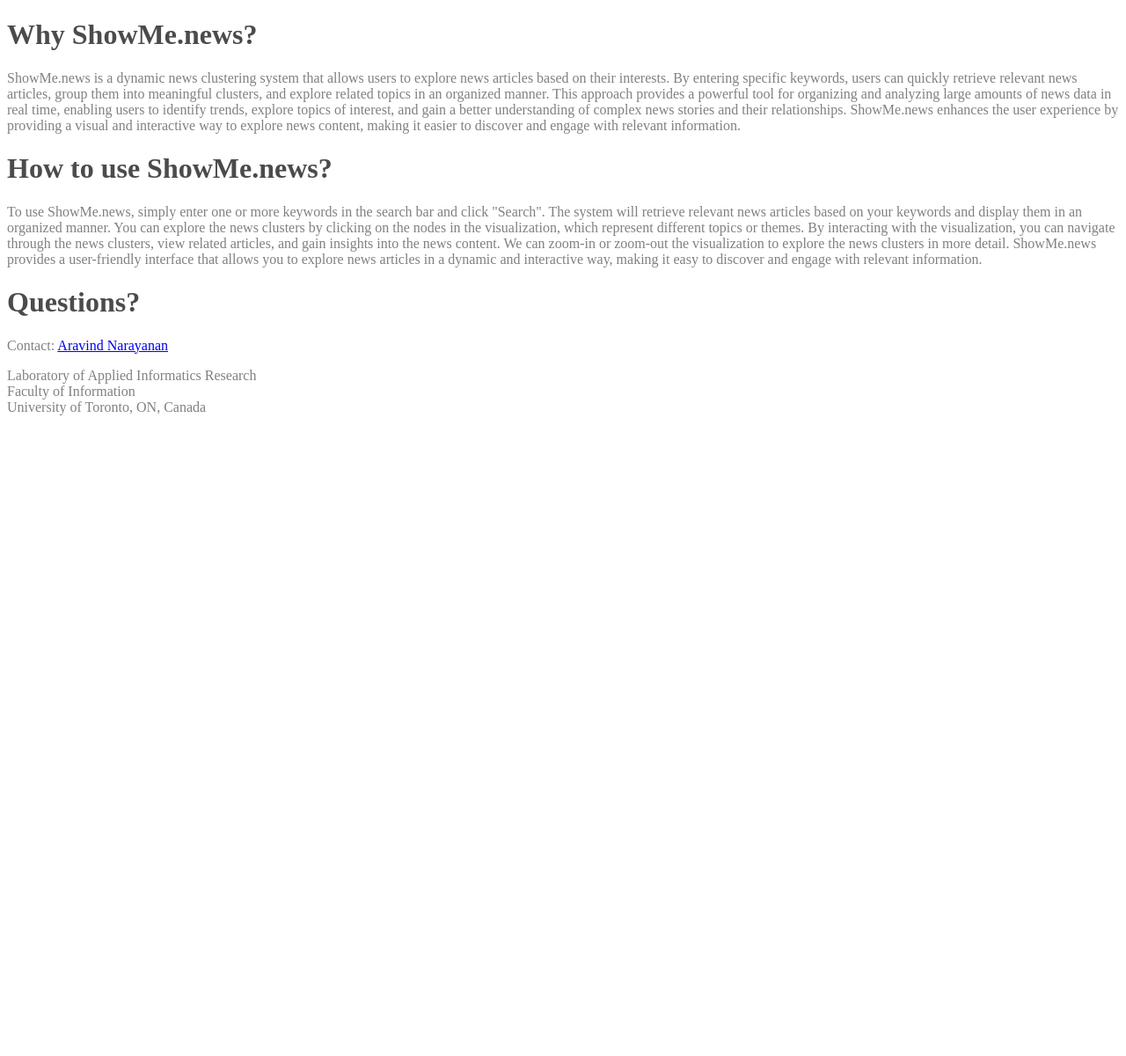
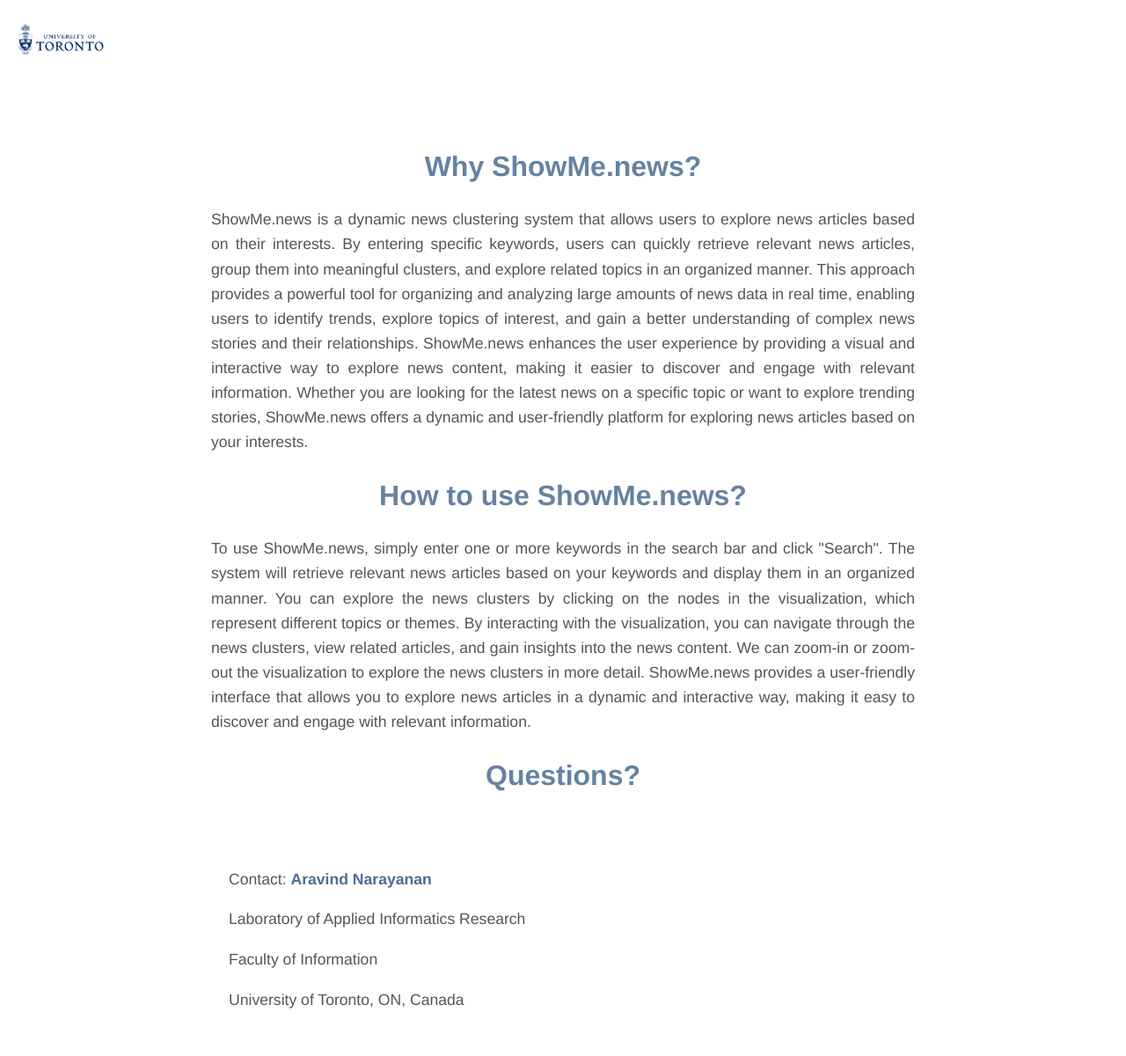
Before and after one commit to nibrasrakib/etta-tobii-exe, a Flask app: page /static/about.html in a window 1280 px wide. Shown: the whole page at 88% size. Before the commit the page ends 472 px from the top, so only its background shows below. Run offline with Flask 2, Linux system fonts and the light colour scheme.

Commit message:
Updated about, help and added the news coverage range

```diff
--- a/app/static/about.html
+++ b/app/static/about.html
@@ -1,3 +1,134 @@
+<!DOCTYPE html>
+<html lang="en">
+  <head>
+    <meta charset="UTF-8" />
+    <meta name="viewport" content="width=device-width, initial-scale=1.0" />
+    <title>About ShowMe.news</title>
+      <style>
+        body {
+          font-family: 'Helvetica Neue', Arial, sans-serif;
+          line-height: 1.6;
+          color: #333;
+          margin: 0;
+          padding: 0;
+          background-color: #fff; /* Keep the background white */
+      }
+
+      .container {
+          max-width: 800px;
+          margin: 0 auto;
+          padding: 20px;
+      }
+
+      h1 {
+          color: #4c6d92;
+          opacity: 0.85;
+          font-size: 2em;
+          margin-bottom: 20px;
+          text-align: center;
+      }
+
+      p {
+          color: #555;
+          font-size: 1.1em;
+          margin-bottom: 20px;
+          text-align: justify;
+      }
+
+      a {
+          color: #4c6d92;
+          text-decoration: none;
+          font-weight: bold;
+      }
+
+      a:hover {
+          text-decoration: underline;
+      }
+
+      .contact-info {
+          margin-top: 40px;
+          text-align: center;
+          padding: 20px;
+          border-radius: 10px;
+      }
+
+      .contact-info p {
+          margin-bottom: 10px;
+      }
+
+      /* Add styles for the logo */
+      .logo {
+          margin: 20px; /* Add margin to give space around the logo */
+          width: 100px; /* Set logo width */
+      }
+
+      /* Responsive adjustments */
+      @media (max-width: 768px) {
+          .container {
+              padding: 15px;
+          }
+
+          h1 {
+              font-size: 1.8em;
+          }
+
+          p {
+              font-size: 1em;
+          }
+
+          .logo {
+              width: 80px; /* Adjust logo size for mobile */
+              margin: 15px; /* Adjust margin for mobile */
+          }
+      }
+      </style>
+    </head>
+    <body>
+      <!-- Logo at the top-left corner -->
+      <img src="uoft_logo_v2.png" alt="University of Toronto Logo" class="logo">
+
+    <div class="container">
+      <h1>Why ShowMe.news?</h1>
+      <p>
+        ShowMe.news is a dynamic news clustering system that allows users to explore news articles based on their
+        interests. By entering specific keywords, users can quickly retrieve relevant news articles, group them into
+        meaningful clusters, and explore related topics in an organized manner. This approach provides a powerful tool
+        for organizing and analyzing large amounts of news data in real time, enabling users to identify trends, explore
+        topics of interest, and gain a better understanding of complex news stories and their relationships.
+        ShowMe.news enhances the user experience by providing a visual and interactive way to explore news content,
+        making it easier to discover and engage with relevant information. Whether you are looking for the latest news
+        on a specific topic or want to explore trending stories, ShowMe.news offers a dynamic and user-friendly platform
+        for exploring news articles based on your interests.
+      </p>
+
+      <h1>How to use ShowMe.news?</h1>
+      <p>
+        To use ShowMe.news, simply enter one or more keywords in the search bar and click "Search". The system will
+        retrieve relevant news articles based on your keywords and display them in an organized manner. You can explore
+        the news clusters by clicking on the nodes in the visualization, which represent different topics or themes. By
+        interacting with the visualization, you can navigate through the news clusters, view related articles, and gain
+        insights into the news content. We can zoom-in or zoom-out the visualization to explore the news clusters in
+        more detail. ShowMe.news provides a user-friendly interface that allows you to explore news articles in a
+        dynamic and interactive way, making it easy to discover and engage with relevant information.
+      </p>
+
+      <h1>Questions?</h1>
+      <div class="contact-info">
+        <p>Contact: <a href="mailto:aravind.narayanan@mail.utoronto.ca">Aravind Narayanan</a></p>
+        <p>Laboratory of Applied Informatics Research</p>
+        <p>Faculty of Information</p>
+        <p>University of Toronto, ON, Canada</p>
+      </div>
+    </div>
+  </body>
+</html>
+
+
+
+
+
+
+<!--
 <!DOCTYPE html>
 <html>
   <title>About ShowMe.news</title>
@@ -5,7 +136,7 @@
   <head>
     <style>
       h1 {
-        color: ;
+        color: #4c6d92;
         opacity: 0.7;
       }
 
@@ -22,47 +153,46 @@
 
   <body>
     <h1>Why ShowMe.news?</h1>
-    <!-- <iframe
+    <!- - <iframe
       width="800"
       height="500"
       src="https://www.youtube.com/embed/aF9bUIFgCog?start=2&end=45"
       frameborder="10"
       allow="accelerometer; autoplay; encrypted-media; gyroscope; picture-in-picture"
       allowfullscreen
-    ></iframe> -->
-    <!-- Add a paragraph how dynamic news clustering based on user entered keyboard is useful -->
-    <!-- Dynamic news clustering based on user-entered keywords provides a powerful tool for organizing and analyzing large amounts of news data in real time. By allowing users to input specific keywords, the system can quickly retrieve relevant news articles, group them into meaningful clusters, and present them in an organized manner. This approach is particularly useful because it enables users to efficiently sift through vast amounts of news content, identify trends, and explore topics of interest without manually sorting through individual articles. It also enhances the user experience by providing a visual and interactive way to explore related content, facilitating better understanding of complex news stories and their relationships. This dynamic clustering system can be used in various applications, from media monitoring and sentiment analysis to research and personalized news recommendations, making it a valuable tool for both individuals and businesses. -->
+    ></iframe> - ->
     <p>
-      ShowMe.news is a dynamic news clustering system that allows users to explore news articles based on their interests. By entering specific keywords, users can quickly retrieve relevant news articles, group them into meaningful clusters, and explore related topics in an organized manner. This approach provides a powerful tool for organizing and analyzing large amounts of news data in real time, enabling users to identify trends, explore topics of interest, and gain a better understanding of complex news stories and their relationships. ShowMe.news enhances the user experience by providing a visual and interactive way to explore news content, making it easier to discover and engage with relevant information.
+      ShowMe.news is a dynamic news clustering system that allows users to explore news articles based on their interests. By entering specific keywords, users can quickly retrieve relevant news articles, group them into meaningful clusters, and explore related topics in an organized manner. This approach provides a powerful tool for organizing and analyzing large amounts of news data in real time, enabling users to identify trends, explore topics of interest, and gain a better understanding of complex news stories and their relationships. ShowMe.news enhances the user experience by providing a visual and interactive way to explore news content, making it easier to discover and engage with relevant information. Whether you are looking for the latest news on a specific topic or want to explore trending stories, ShowMe.news offers a dynamic and user-friendly platform for exploring news articles based on your interests.
     </p>
 
     <h1>How to use ShowMe.news?</h1>
-    <!-- <iframe
+    <!- - <iframe
       width="800"
       height="500"
       src="https://www.youtube.com/embed/aF9bUIFgCog?start=45"
       frameborder="10"
       allow="accelerometer; autoplay; encrypted-media; gyroscope; picture-in-picture"
       allowfullscreen
-    ></iframe> -->
+    ></iframe> - ->
     <p>
       To use ShowMe.news, simply enter one or more keywords in the search bar and click "Search". The system will retrieve relevant news articles based on your keywords and display them in an organized manner. You can explore the news clusters by clicking on the nodes in the visualization, which represent different topics or themes. By interacting with the visualization, you can navigate through the news clusters, view related articles, and gain insights into the news content. We can zoom-in or zoom-out the visualization to explore the news clusters in more detail.
 
-      ShowMe.news provides a user-friendly interface that allows you to explore news articles in a dynamic and interactive way, making it easy to discover and engage with relevant information.
+      ShowMe.news provides a user-friendly interface that allows you to explore news articles in a dynamic and interactive way, making it easy to discover and engage with relevant information. Whether you are looking for the latest news on a specific topic or want to explore trending stories, ShowMe.news offers a powerful tool for organizing and analyzing news content based on your interests.
 
     <h1>Questions?</h1>
-    <p>Contact: <a href="mailto:aravind.narayanan@lairhub.com">Aravind Narayanan</a></p>
+    <p>Contact: <a href="mailto:aravind.narayanan@mail.utoronto.ca">Aravind Narayanan</a></p>
     <p>
       Laboratory of Applied Informatics Research<br />
       Faculty of Information<br />
       University of Toronto, ON, Canada
     </p>
-    <!-- <h1><u>Join the Pattie Community</u></h1>
+    <!- - <h1><u>Join the Pattie Community</u></h1>
     <p>
       Join
       <a href="https://chipmail.unc.edu/t/pattie-users/">PATTIE on Discourse</a>
       to connect with other Pattie users, <br />
       express your ideas and concerns to us, and provide feedback!
-    </p> -->
+    </p> - ->
   </body>
 </html>
+-->
--- a/my_tsne.py
+++ b/my_tsne.py
@@ -27,7 +27,7 @@ def main():
 
 class MyTSNE(TSNE):
     def __init__(self, n_components=2, perplexity=30.0,
-                 early_exaggeration=100.0, learning_rate=200.0, max_iter=5000,
+                 early_exaggeration=100.0, learning_rate=200.0, n_iter=5000,
                  n_iter_without_progress=300, min_grad_norm=1e-7,
                  metric="euclidean", init="random", verbose=0,
                  random_state=None, method='barnes_hut', angle=0.5):
@@ -37,7 +37,7 @@ class MyTSNE(TSNE):
             perplexity=perplexity,
             early_exaggeration=early_exaggeration,
             learning_rate=learning_rate,
-            n_iter=max_iter,
+            n_iter=n_iter,
             n_iter_without_progress=n_iter_without_progress,
             min_grad_norm=min_grad_norm,
             metric=metric,
--- a/visual_library_plos.py
+++ b/visual_library_plos.py
@@ -716,7 +716,7 @@ def kmeans(doc_term_mat, keywords, org_ids, n_components, k, n_desc=5):
 
     tsne = MyTSNE(n_components=2,
                   perplexity=perplexity,
-                  max_iter=5000, random_state=123)
+                  n_iter=5000, random_state=123)
     cluster_centers = tsne.fit_transform(
         km.cluster_centers_[populated_ids])  # only calculate tsne for the populated_ids
 
```
Also changed, not shown: app/routes.py (+19 -2 lines), app/static/help.html (added, +126 -0 lines), app/templates/index.html (+16 -0 lines), app/templates/layout.html (+8 -3 lines), app/templates/results.html (+43 -15 lines), cluster_postgreSQL.py (+45 -0 lines), app/static/world-news.png (added), app/static/world-news_2.png (added).
